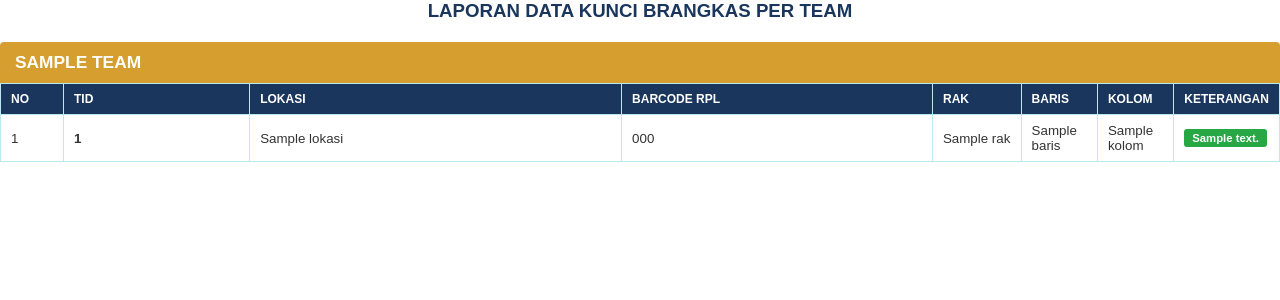
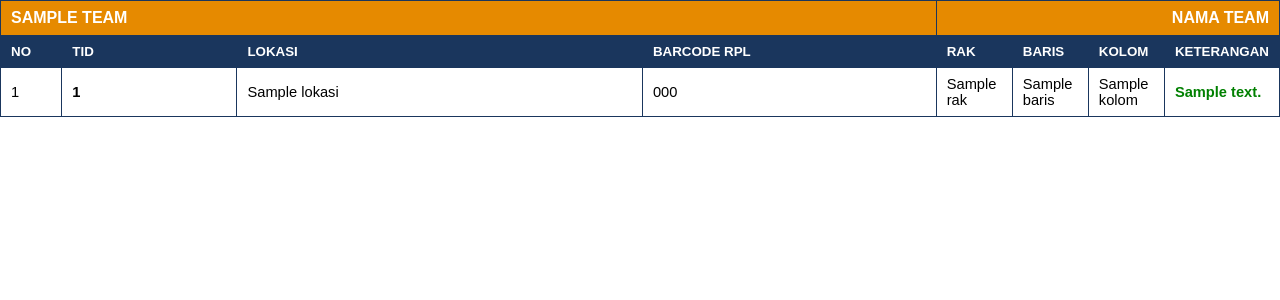
Before and after one commit to susanto313bg/Project-kunci, a Flask app: template templates/cetak_team.html in a window 1280 px wide. Shown: the top 300 px of the page. Run offline with Flask 3, Linux system fonts and the light colour scheme; the template is opened without the code that fills it: most values are stand-ins (such as "Sample title", 1, 10 or a date in 2020).

Commit message:
Update cetak_team.html

```diff
--- a/templates/cetak_team.html
+++ b/templates/cetak_team.html
@@ -2,118 +2,105 @@
 <html lang="id">
 <head>
     <meta charset="UTF-8">
-    <title>Cetak Dokumen Kunci Per Team</title>
+    <title>Cetak Dokumen Kunci</title>
     <style>
-        /* Mengatur ukuran kertas Landscape A4 dan margin cetak */
+        /* Mengatur kertas cetak landscape dan menghilangkan margin bawaan printer */
         @page {
             size: A4 landscape;
-            margin: 15mm;
-            @bottom-right {
-                content: "Halaman " counter(page) " dari " counter(pages);
-                font-family: Arial, sans-serif;
-                font-size: 9pt;
-                color: #555;
-            }
+            margin: 10mm;
         }
 
         body {
             font-family: Arial, sans-serif;
-            color: #333;
             margin: 0;
             padding: 0;
             background-color: #ffffff;
+            color: #000000;
         }
 
-        /* Kontainer tiap team, otomatis pindah halaman baru di setiap akhir team */
+        /* Pembungkus tiap team, otomatis pindah halaman (slide) per team */
         .page-container {
             width: 100%;
             page-break-after: always;
             break-after: page;
+            margin-bottom: 20px;
         }
 
-        /* Hilangkan page break untuk halaman terakhir agar tidak ada lembar kosong berlebih */
+        /* Mencegah halaman kosong berlebih di lembar terakhir */
         .page-container:last-child {
             page-break-after: avoid;
             break-after: avoid;
         }
 
-        .header-box {
-            background-color: #d69e2e; /* Warna oranye senada dengan gambar */
-            color: #ffffff;
-            padding: 10px 15px;
-            font-size: 13pt;
-            font-weight: bold;
-            text-transform: uppercase;
-            border-top-left-radius: 4px;
-            border-top-right-radius: 4px;
-        }
-
+        /* Desain Tabel Persis Seperti Gambar */
         table {
             width: 100%;
             border-collapse: collapse;
-            margin-bottom: 20px;
-            font-size: 10pt;
+            font-size: 11pt;
         }
 
         th, td {
-            border: 1px solid #bce8f1;
+            border: 1px solid #1a365d;
             padding: 8px 10px;
             text-align: left;
         }
 
-        th {
-            background-color: #1a365d; /* Biru tua elegan untuk header tabel */
-            color: white;
+        /* Baris Header Atas (Nama Team) */
+        .header-team th {
+            background-color: #e68a00; /* Warna Oranye */
+            color: #ffffff;
+            font-size: 12pt;
             font-weight: bold;
             text-transform: uppercase;
-            font-size: 9pt;
         }
 
+        .header-team th:last-child {
+            text-align: right;
+        }
+
+        /* Baris Header Kolom (NO, TID, LOKASI, dll) */
+        .header-kolom th {
+            background-color: #1a365d; /* Warna Biru Tua */
+            color: #ffffff;
+            font-size: 10pt;
+            font-weight: bold;
+            text-transform: uppercase;
+        }
+
+        /* Isi Baris Tabel */
         tr:nth-child(even) {
             background-color: #f8fafc;
         }
 
         .badge-ready {
-            background-color: #28a745;
-            color: white;
-            padding: 3px 8px;
-            border-radius: 3px;
+            color: #008000;
             font-weight: bold;
-            font-size: 8.5pt;
-            display: inline-block;
-        }
-
-        .doc-header-title {
-            text-align: center;
-            font-size: 14pt;
-            font-weight: bold;
-            color: #1a365d;
-            margin-bottom: 20px;
-            text-transform: uppercase;
         }
     </style>
 </head>
 <body>
 
-    <div class="doc-header-title">Laporan Data Kunci Brangkas Per Team</div>
-
     <!-- Looping data team dari Flask Backend -->
     {% for team in list_team %}
     <div class="page-container">
-        <div class="header-box">{{ team.nama_team }}</div>
         <table>
-            <thead>
-                <tr>
+            <!-- Header Team -->
+            <tr class="header-team">
+                <th colspan="4">{{ team.nama_team }}</th>
+                <th colspan="4" style="text-align: right;">NAMA TEAM</th>
+            </tr>
+            <!-- Header Kolom -->
+            <tr class="header-kolom">
                 <th style="width: 5%;">NO</th>
                 <th style="width: 15%;">TID</th>
-                    <th style="width: 30%;">LOKASI</th>
+                <th style="width: 35%;">LOKASI</th>
                 <th style="width: 25%;">BARCODE RPL</th>
-                    <th style="width: 7%;">RAK</th>
+                <th style="width: 6%;">RAK</th>
                 <th style="width: 6%;">BARIS</th>
                 <th style="width: 6%;">KOLOM</th>
-                    <th style="width: 6%;">KETERANGAN</th>
+                <th style="width: 7%;">KETERANGAN</th>
             </tr>
-            </thead>
+            <!-- Data Items -->
             <tbody>
                 {% for item in team.items %}
                 <tr>
@@ -132,11 +119,10 @@
     </div>
     {% endfor %}
 
-    <!-- Script otomatis memunculkan dialog cetak saat halaman dibuka -->
+    <!-- Script untuk otomatis membuka dialog cetak (Print) saat halaman diakses -->
     <script>
         window.onload = function() {
-            // Uncomment baris di bawah jika ingin langsung otomatis membuka print dialog
-            // window.print();
+            window.print();
         }
     </script>
 </body>
```
Lines whose indentation alone changed are shown as unchanged.
